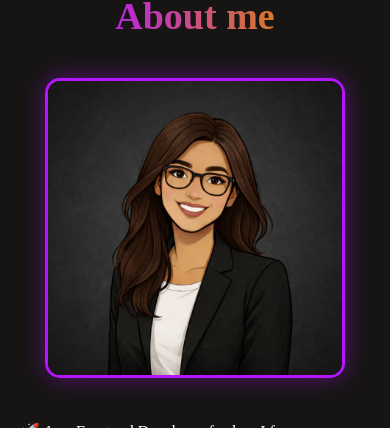
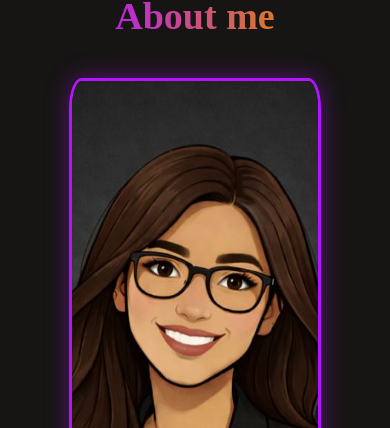
Before and after one commit to 1052swati/portfolio_react, a React app: page / in a window 390 px wide. Shown: the part 884-1312 px from the top of the page. Built offline with nearby package versions, Linux system fonts and the light colour scheme; the HTML template or start-up script is replaced by a standard one.

Commit message:
mobile issue solve

```diff
--- a/src/Components/About/About.css
+++ b/src/Components/About/About.css
@@ -181,9 +181,9 @@
   }
 
   .about-left img{
-    width: 100%;
-    max-width: 300px;
-    height: auto;
+    width: 90%;
+    max-width: 280px;
+  margin: 0 auto;
   }
 
   .about-para{
--- a/src/Components/Contact/Contact.css
+++ b/src/Components/Contact/Contact.css
@@ -188,8 +188,10 @@
     text-align: center;
   }
   .contact-right input,
-.contact-right textarea{
+.contact-right textarea {
   width: 100%;
+  padding: 14px;
+  margin-bottom: 15px;
 }
 
 }
--- a/src/Components/Hero/Hero.css
+++ b/src/Components/Hero/Hero.css
@@ -139,6 +139,7 @@
   .hero{
     align-items: center;
     text-align: center;
+    justify-content: center;
   }
 
   .profile-wrapper{
--- a/src/Components/Work/MyWork.css
+++ b/src/Components/Work/MyWork.css
@@ -147,10 +147,10 @@
     font-size: 38px;
   }
 
-  .mywork-container{
-    grid-template-columns: 1fr;
-    gap: 25px;
-  }
+ .mywork-container img{
+  width: 100%;
+  object-fit: cover;
+}
 
   .mywork-container img{
     height: 220px;
```
